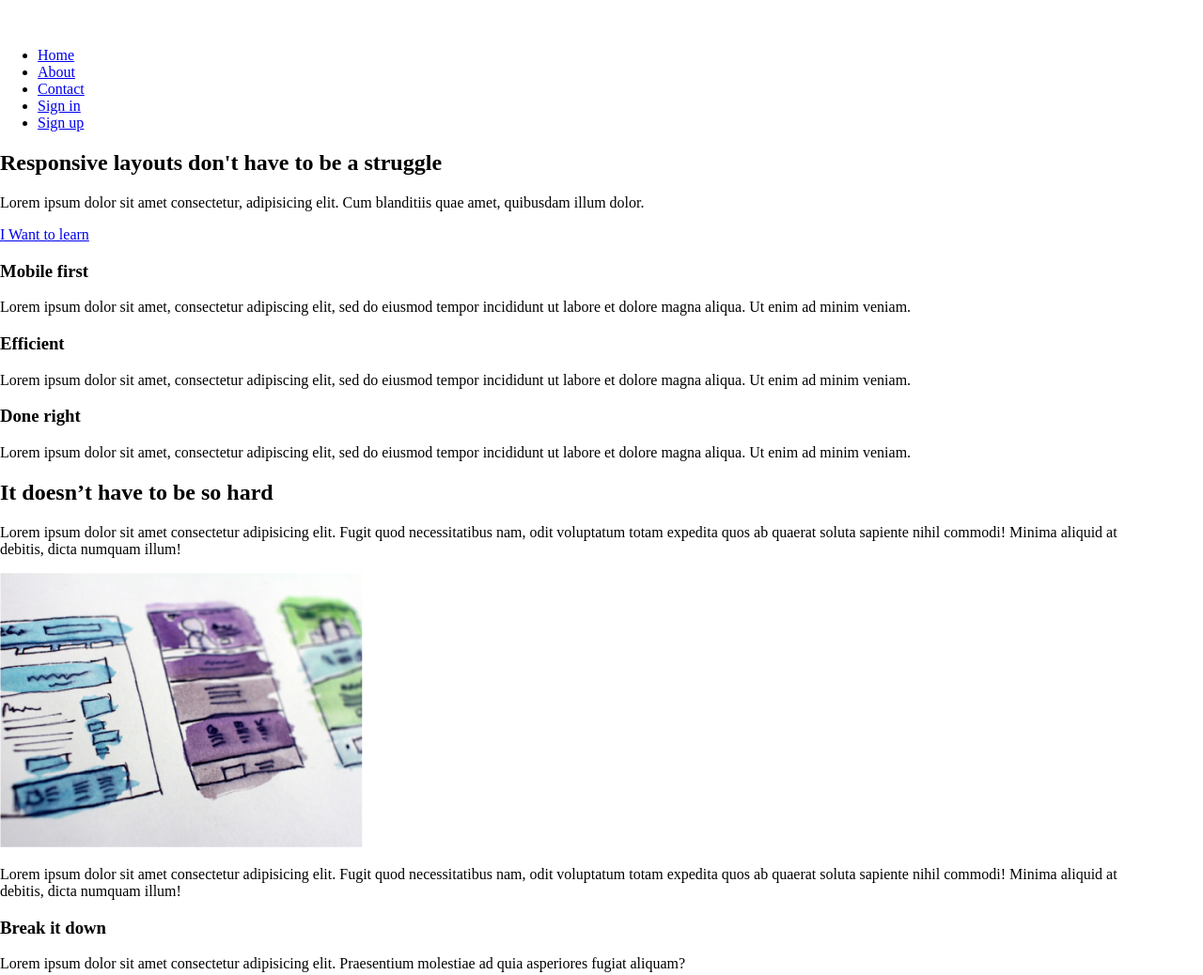
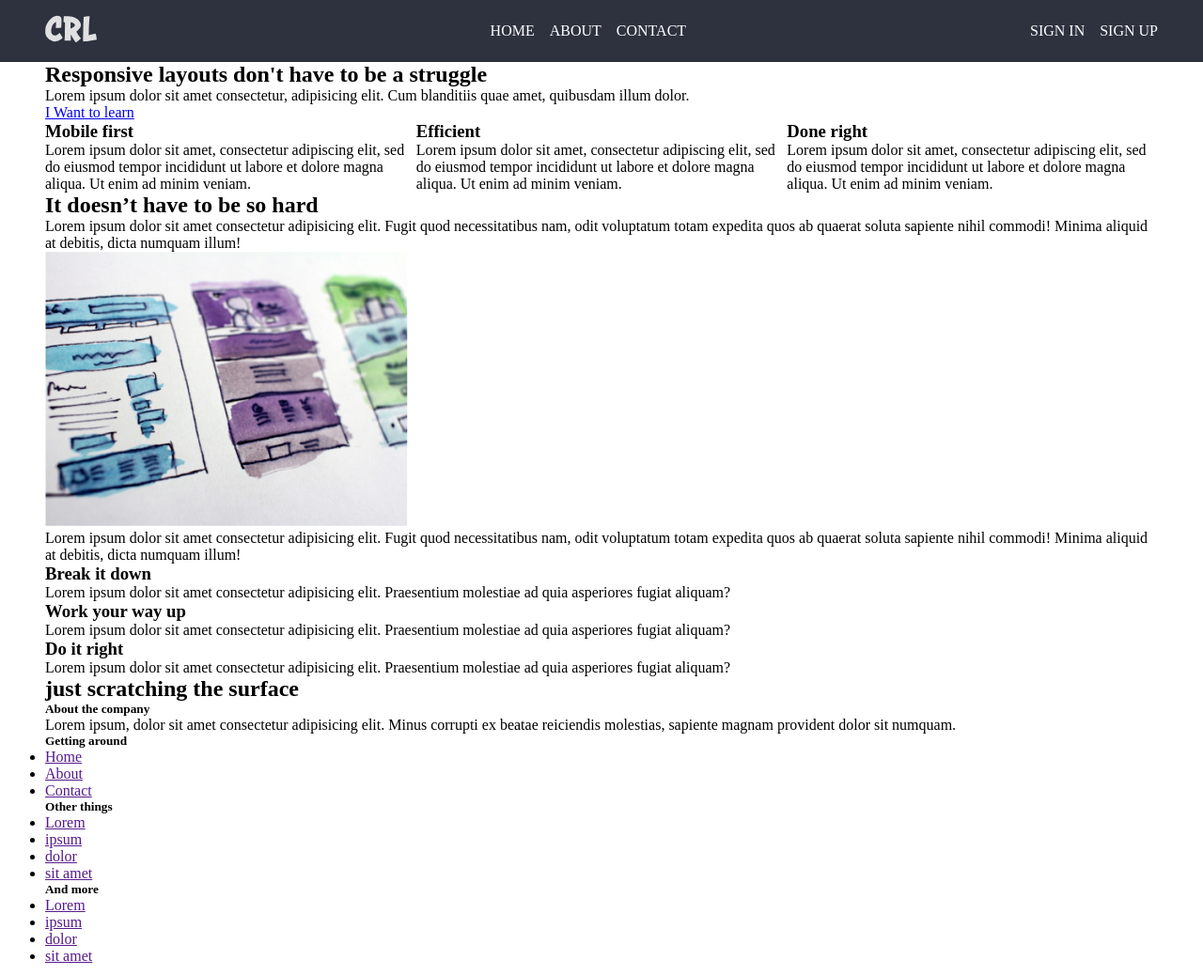
Before and after one commit to AbhishekGMV/Responsive-layouts-challenge, a plain HTML site: page index.html in a window 1280 px wide. Shown: the top 1038 px of the page at 94% size. Drawn offline with Linux system fonts and the light colour scheme.

Commit message:
Header styling and code reformat

```diff
--- a/index.html
+++ b/index.html
@@ -16,13 +16,14 @@
   <body>
     <header>
       <!-- Navigation -->
-      <div class="row container">
-        <a class="nav__logo" href="#">
-          <img src="img/logo.svg" class="logo" alt="logo" />
-        </a>
-        <nav class="nav">
-          <ul class="nav__list">
-            <div class="nav__list--primary">
+      <div>
+        <nav class="nav container">
+          <a class="nav__logo" href="#">
+            <img src="img/logo.svg" class="logo" alt="logo" />
+          </a>
+
+          <ul class="nav__list flex">
+            <div class="nav__list--primary flex">
               <li class="nav__item">
                 <a class="nav__link" href="#">Home</a>
               </li>
@@ -34,7 +35,7 @@
               </li>
             </div>
             <!--/Primary Nav-->
-            <div class="nav__list--secondary">
+            <div class="nav__list--secondary flex">
               <li class="nav__item">
                 <a class="nav__link" href="#">Sign in</a>
               </li>
@@ -47,8 +48,9 @@
         </nav>
       </div>
       <!-- /Navigation -->
+    </header>
 
-      <section class="hero">
+      <section class="hero container">
         <h2 class="hero__header">
           Responsive layouts don't have to be a struggle
         </h2>
@@ -58,9 +60,8 @@
         </p>
         <a class="hero__btn" href="#">I Want to learn</a>
       </section>
-    </header>
 
-    <section class="three-col container row">
+    <section class="three-col container flex">
       <div class="col">
         <h3 class="three-col__header">Mobile first</h3>
         <p class="three-col__text">
@@ -107,7 +108,7 @@
         </p>
       </div>
 
-      <div class="sidebar row">
+      <aside class="sidebar row">
         <div>
           <h3 class="sidebar__header">Break it down</h3>
           <p class="sidebar__text">
@@ -129,10 +130,11 @@
             molestiae ad quia asperiores fugiat aliquam?
           </p>
         </div>
-      </section>
-      <footer class="footer">
+      </aside>
+    </section>
+    <footer class="footer container">
         <h2 class="footer__title">just scratching the surface</h2>
-        <div  class="container row">
+        <div  class="">
           <div class="footer__info">
             <h5>About the company</h5>
             <p>
--- a/style.css
+++ b/style.css
@@ -12,11 +12,8 @@
 *::before,
 *::after {
   box-sizing: border-box;
-}
-
-body {
+  padding: 0;
   margin: 0;
-  border: 0;
 }
 
 img {
@@ -24,10 +21,46 @@ img {
 }
 
 .container {
-  max-width: 1200px;
+  padding: 0 3rem;
 }
 
-@media only screen and (max-width: 1000px) {
+.flex {
+  display: flex;
+}
+
+.nav {
+  background-color: var(--clr-primary-400);
+  display: flex;
+  justify-content: space-between;
+  align-items: center;
+  padding: 1rem 3rem;
+}
+
+.nav__list {
+  width: 60%;
+  justify-content: space-between;
+  align-items: center;
+  list-style: none;
+}
+
+.nav__link {
+  text-decoration: none;
+  text-transform: uppercase;
+  color: var(--clr-white);
+}
+
+.nav__item + .nav__item {
+  margin-left: 1rem;
+}
+
+/* .nav__list--primary {
+  width: 62%;
+}
+.nav__list--secondary {
+  width: 38%;
+} */
+
+/* @media only screen and (max-width: 1000px) {
   body {
     background-color: green;
   }
@@ -37,4 +70,4 @@ img {
   body {
     background-color: red;
   }
-}
+} */
```
